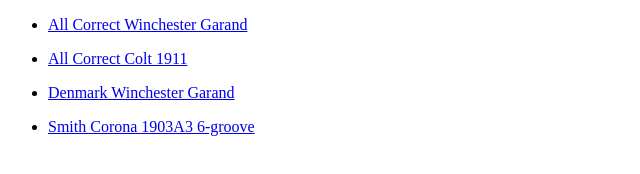
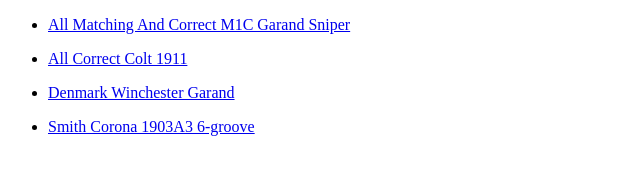
Before and after one commit to fine-art-harvester/fine-art-harvester.github.io, a plain HTML site: page index.html in a window 1280 px wide. Shown: the whole page, without its empty margins (0-640 px from the left). Drawn offline with Linux system fonts and the light colour scheme.

Commit message:
Update index.html

```diff
--- a/index.html
+++ b/index.html
@@ -2,7 +2,7 @@
 <html>
 <body>
    <ul>
-      <li><p><a href="Winchester_Garand.html" target="_blank">All Correct Winchester Garand</a></p></li>
+      <li><p><a href="m1c.html" target="_blank">All Matching And Correct M1C Garand Sniper</a></p></li>
       <li><p><a href="1911.html" target="_blank">All Correct Colt 1911</a></p></li>
       <li><p><a href="wra_garand.html" target="_blank">Denmark Winchester Garand</a></p></li>
       <li><p><a href="Smith_Corona_1903A3.html" target="_blank">Smith Corona 1903A3 6-groove</a></p></li>
```
